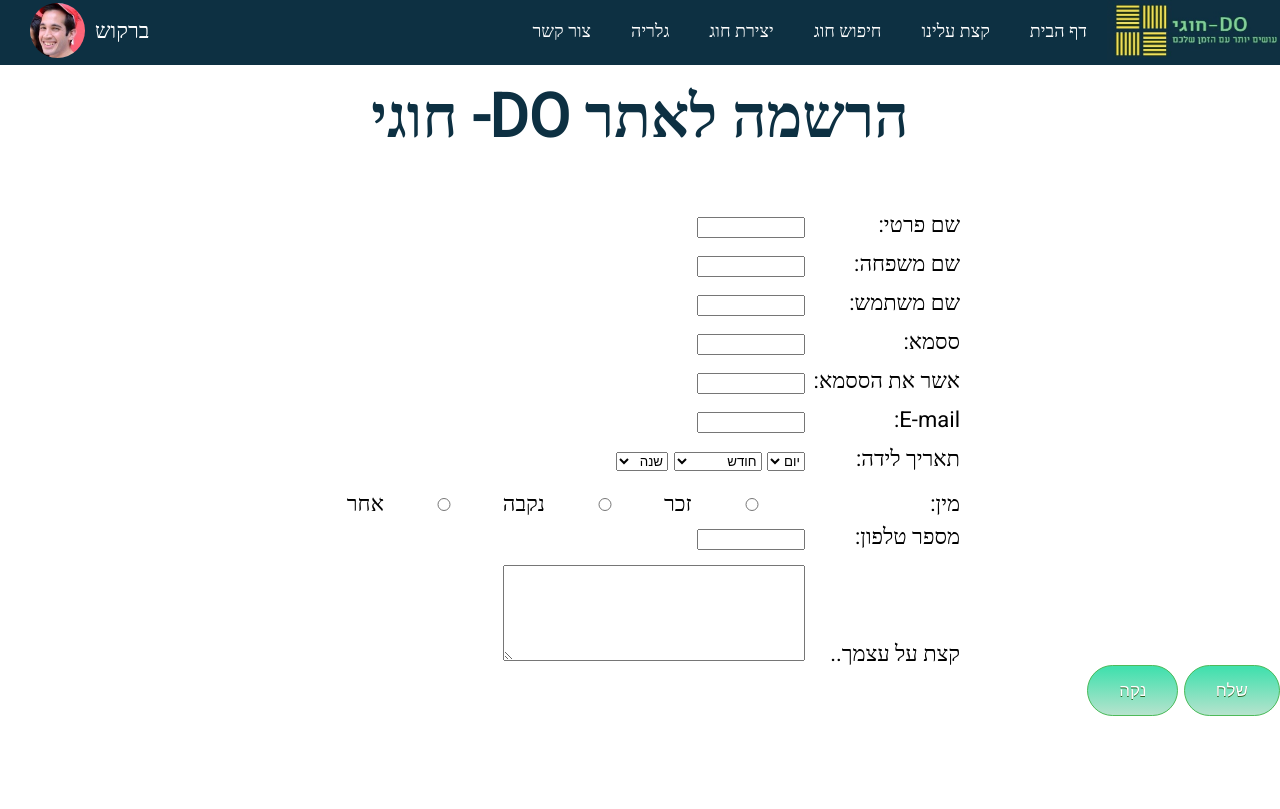
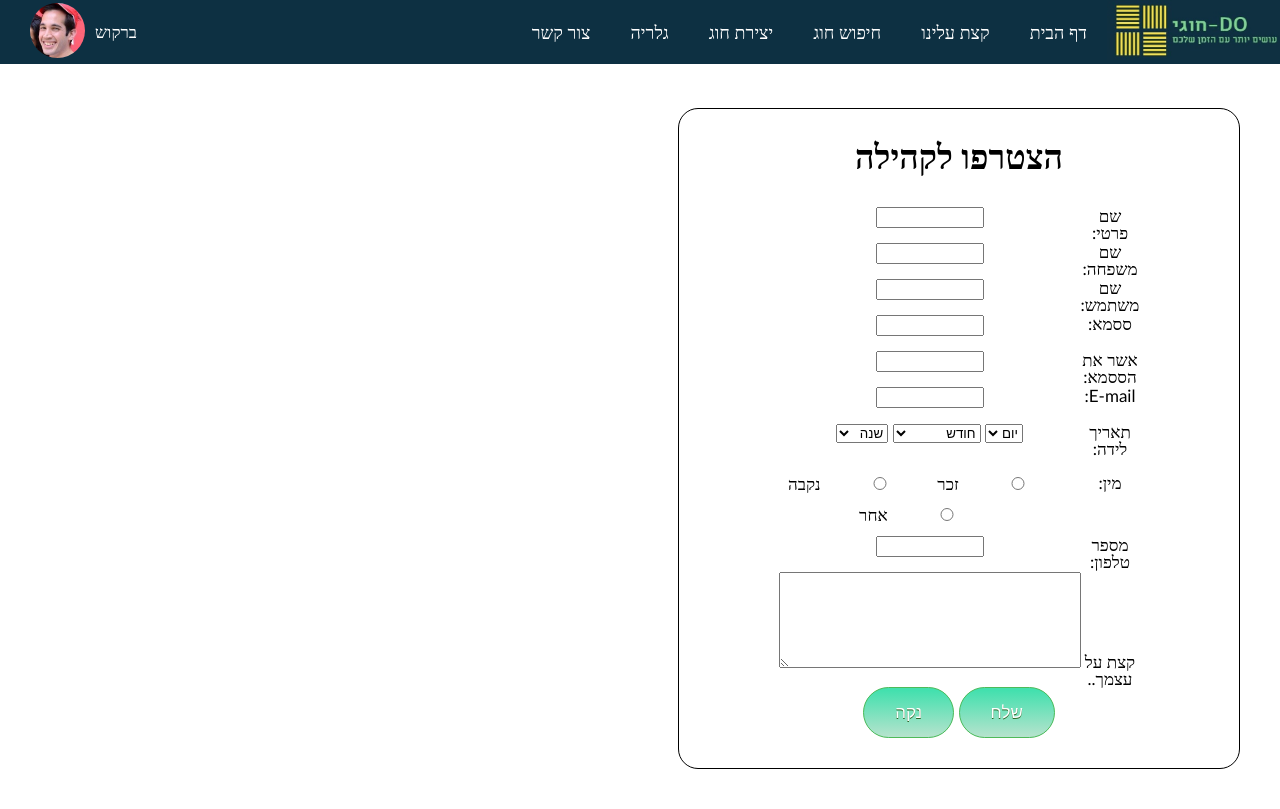
Before and after one commit to netanella/do-hugi, a PHP site: page / in a window 1280 px wide. Before the commit the page ends 716 px from the top, so only its background shows below. Run offline with PHP 8.4, Linux system fonts and the light colour scheme.

Commit message:
תיקוני מרכוז ומסגרת

```diff
--- a/generic.css
+++ b/generic.css
@@ -49,7 +49,7 @@ header {
     display:table;
     background-color: var(--main-backgroundColor);
     z-index: 10;
-    min-width: 920px;
+    min-width: 1000px;
 }
 
 #logo, #navLinks, #navLinks li, #userProfile li{
--- a/index.html
+++ b/index.html
@@ -29,13 +29,12 @@
     </nav>
 </header>>
 <br><br><br><br>
-    <h1 >הרשמה לאתר DO- חוגי</h1>
-    <br>
+<main>
+    <h1>הצטרפו לקהילה</h1>
     <table id="registration" >
         <tr>
-            <td > <lable for="name">שם פרטי: </lable></td> <br>
+            <td> <lable for="name">שם פרטי: </lable></td> <br>
             <td><input  id="name" type="text" name="firstname"><br></td>
-
         </tr>
         <tr>
             <td><lable for="lastname">  שם משפחה:  </lable> </td>
@@ -259,7 +258,6 @@
     <a href="#" class="myButton">נקה</a>
 
     </form>
-
-
+</main>
 </body>
 </html>
--- a/stylelee.css
+++ b/stylelee.css
@@ -1,22 +1,18 @@
 @import "generic.css";
 
-body {
-
-    font-family: 'Heebo';
-    font-size: 22px;
+input{
+    width:100px;
+    margin-bottom:15px;
 }
 
-h1{
+main {
+    display: block;
     text-align: center;
-    color: #0d3042;
-    font-family: 'Heebo';
-    font-size: 60px;
-}
-
-input{
-    float: end;
-    width:100px;
-    margin-bottom:15px;
+    padding: 30px;
+    margin: 40px;
+    border: 1px solid black;
+    border-radius: 20px;
+    width: 500px;
 }
 #registration{
 margin: auto;
```
Lines whose indentation alone changed are shown as unchanged.
